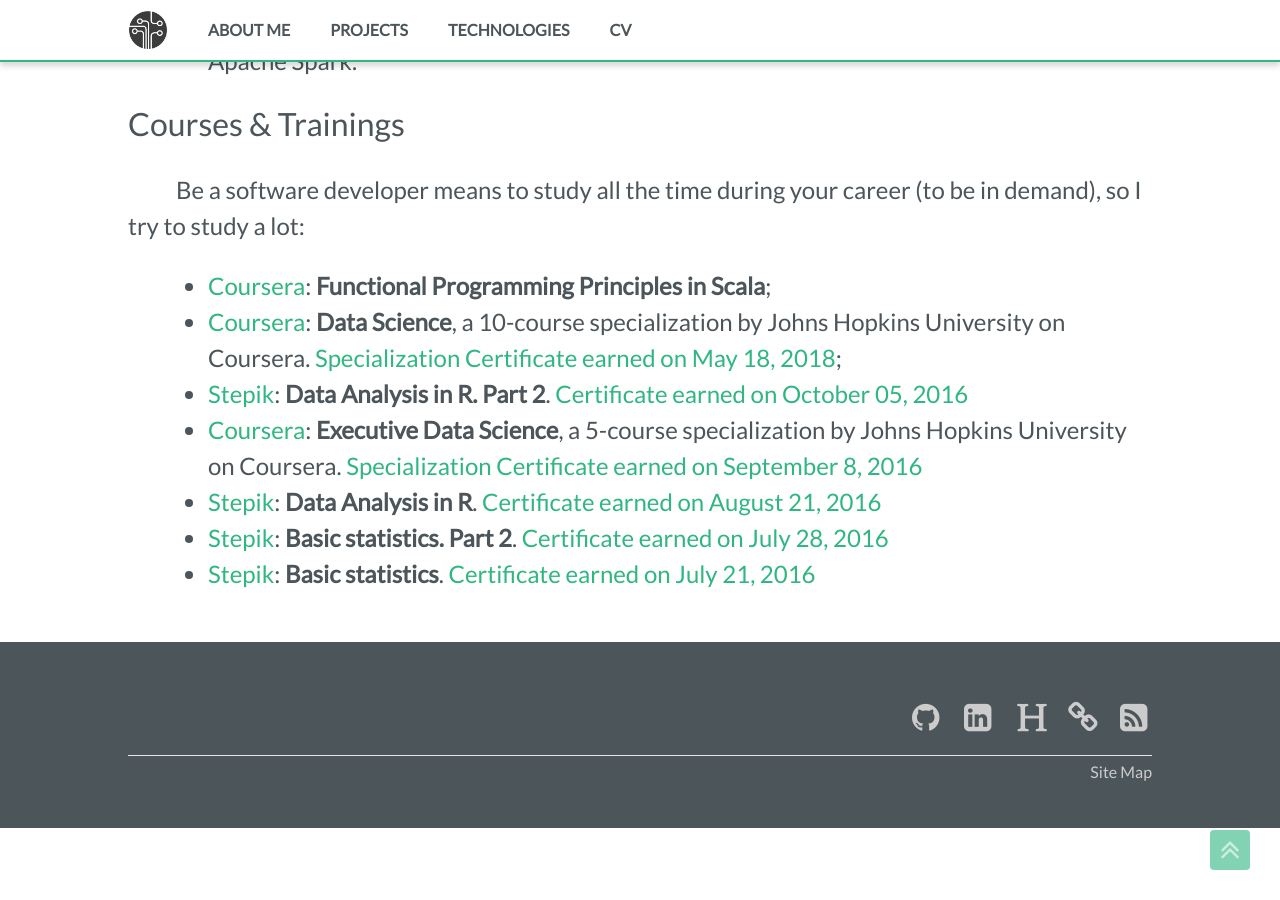
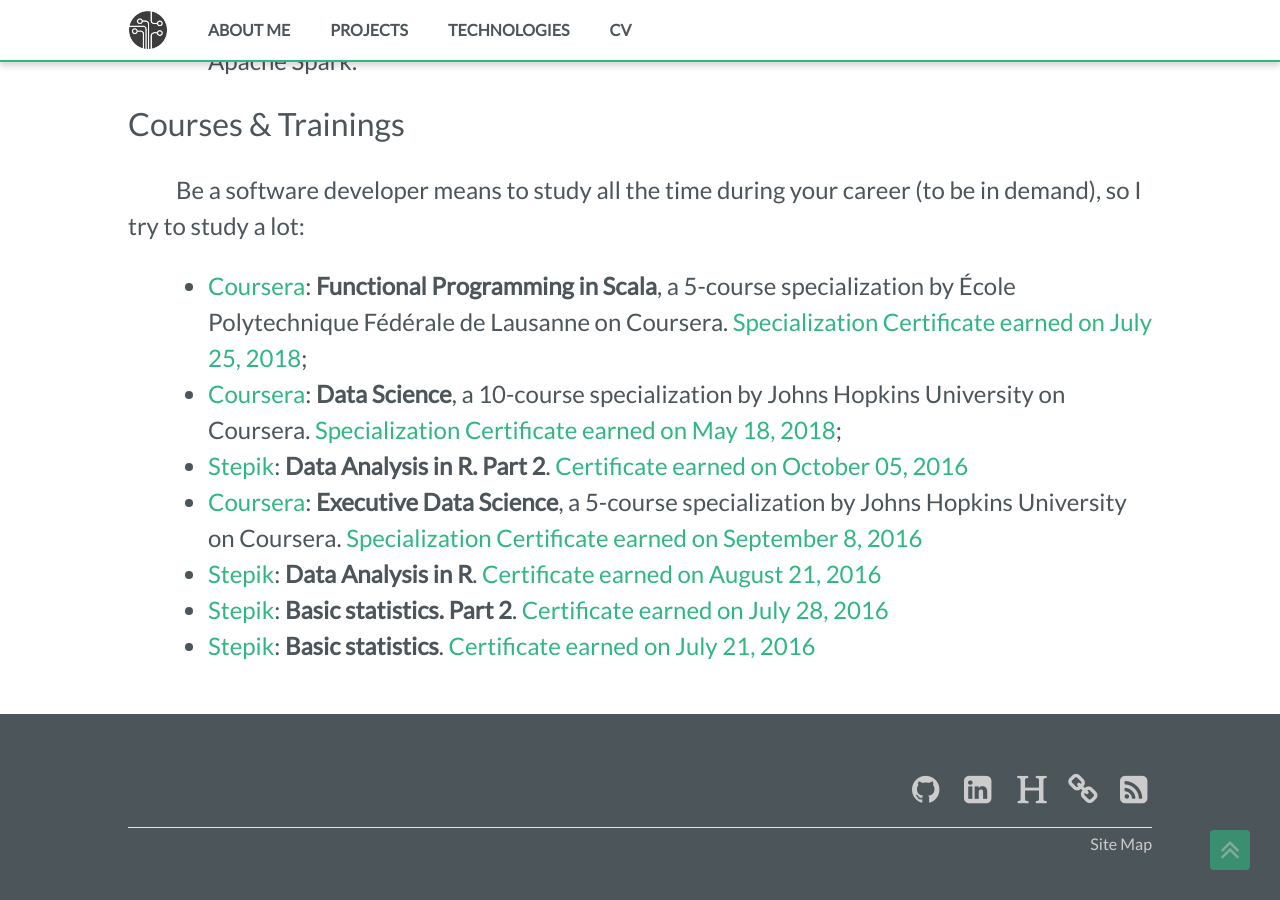
Before and after one commit to fedor-malyshkin/fedor-malyshkin.github.io, a Jekyll site: the page built from about_me.md, in a window 1280 px wide and 900 px high, scrolled down 1491 px. Built offline with Jekyll 4.4.1, drawn with Linux system fonts in a browser that asks for light colours.

Commit message:
Added Scala Specialization Certificate

```diff
--- a/_includes/about_me/courses.md
+++ b/_includes/about_me/courses.md
@@ -1,5 +1,5 @@
 Be a software developer means to study all the time during your career (to be in demand), so I try to study a lot:
-* [Coursera](https://www.coursera.org): **Functional Programming Principles in Scala**;
+* [Coursera](https://www.coursera.org): **Functional Programming in Scala**, a 5-course specialization by École Polytechnique Fédérale de Lausanne on Coursera. [Specialization Certificate earned on July 25, 2018](https://www.coursera.org/account/accomplishments/specialization/2PYDN5EWUMPH);
 * [Coursera](https://www.coursera.org): **Data Science**, a 10-course specialization by Johns Hopkins University on Coursera. [Specialization Certificate earned on May 18, 2018](https://www.coursera.org/account/accomplishments/specialization/C58NNARFTFP4);
 * [Stepik](https://stepik.org): **Data Analysis in R. Part 2**. [Certificate earned on October 05, 2016](https://stepik.org/cert/34420)
 * [Coursera](https://www.coursera.org): **Executive Data Science**, a 5-course specialization by Johns Hopkins University on Coursera. [Specialization Certificate earned on September 8, 2016](https://www.coursera.org/account/accomplishments/specialization/VQ8VP4ZNSFAX)
```
